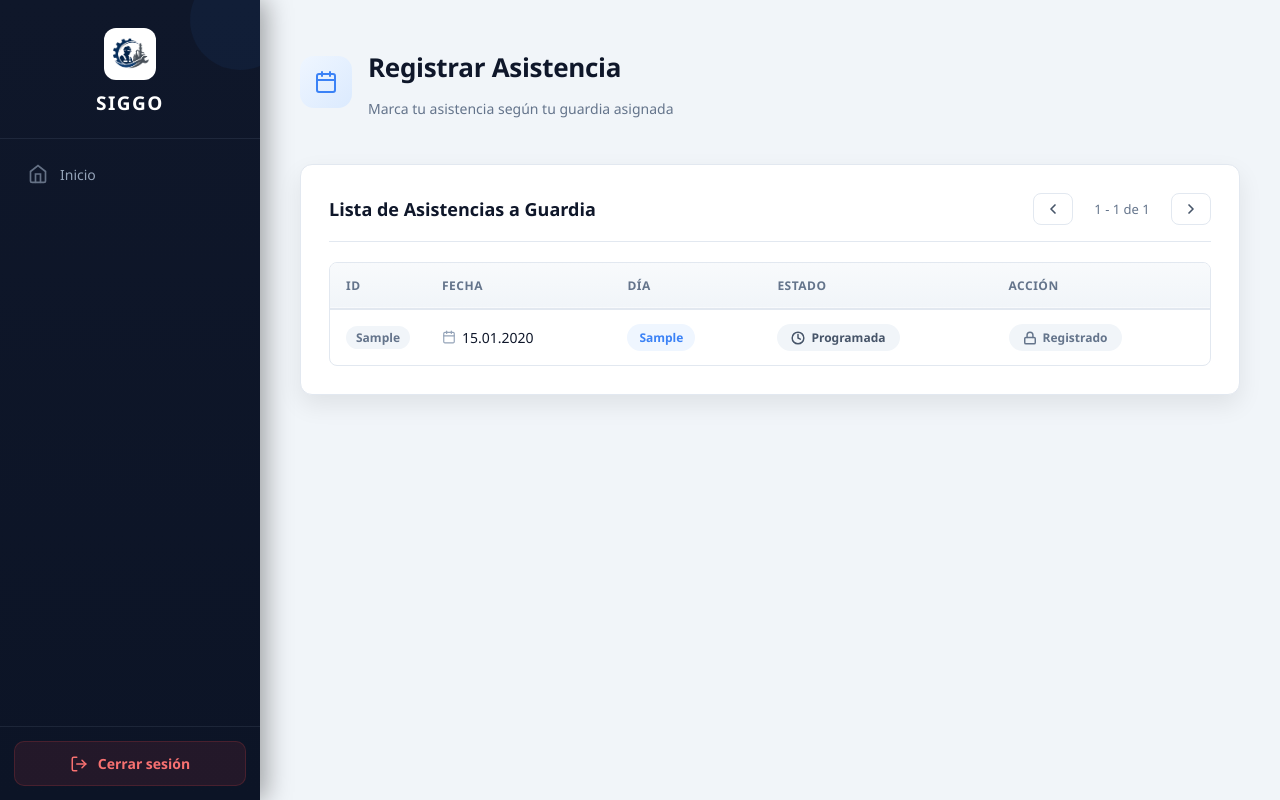
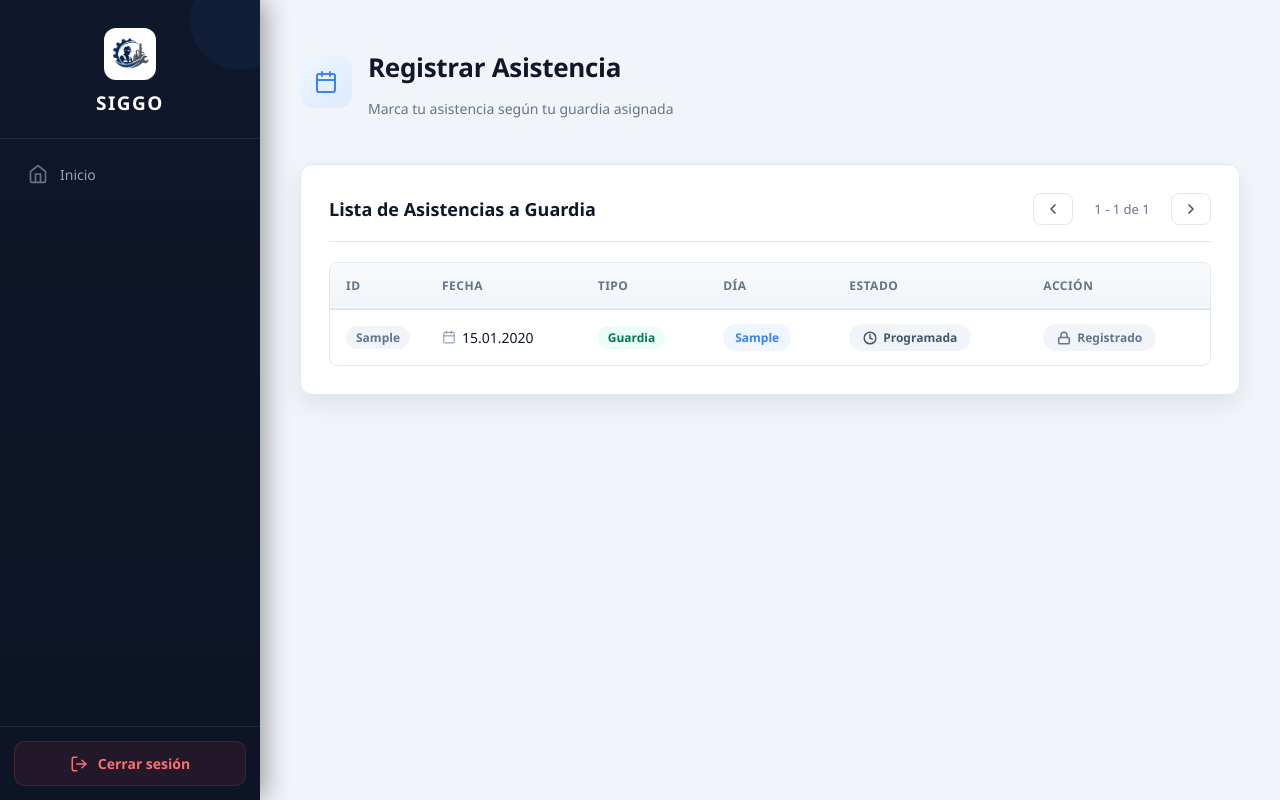
Before and after one commit to DJextremo23/Siggo, a Flask app: template templates/asistencia_fiscalizadores.html in a window 1280 px wide. Run offline with Flask 3, Linux system fonts and the light colour scheme; the template is opened without the code that fills it: most values are stand-ins (such as "Sample title", 1, 10 or a date in 2020).

Commit message:
avance reporte

```diff
--- a/main.py
+++ b/main.py
@@ -2681,6 +2681,7 @@ def mi_asistencia():
             fecha_guardia,
             tipo_dia,
             feriado,
+            tipo,
             asistencia
         FROM resumen_guardias
         WHERE id_usuario = %s
--- a/templates/asistencia_fiscalizadores.html
+++ b/templates/asistencia_fiscalizadores.html
@@ -92,6 +92,7 @@
                     <tr>
                         <th>ID</th>
                         <th>Fecha</th>
+                        <th>Tipo</th>
                         <th>Día</th>
                         <th>Estado</th>
                         <th>Acción</th>
@@ -120,6 +121,15 @@
                             </svg>
                             {{ d.fecha_guardia|fecha }}
                         </span>
+                    </td>
+
+                    <!-- COLUMNA TIPO -->
+                    <td data-label="Tipo">
+                        {% if d.tipo == 'soporte' %}
+                            <span class="tipo-badge soporte">Soporte</span>
+                        {% else %}
+                            <span class="tipo-badge guardia">Guardia</span>
+                        {% endif %}
                     </td>
 
                     <!-- COLUMNA DÍA -->
@@ -226,7 +236,7 @@
                 {% else %}
 
                 <tr>
-                    <td colspan="5" class="empty">
+                    <td colspan="6" class="empty">
                         <svg width="48" height="48" viewBox="0 0 24 24" fill="none" stroke="currentColor" stroke-width="1.2" stroke-linecap="round">
                             <rect x="3" y="4" width="18" height="18" rx="2" ry="2"/>
                             <line x1="16" y1="2" x2="16" y2="6"/>
```
